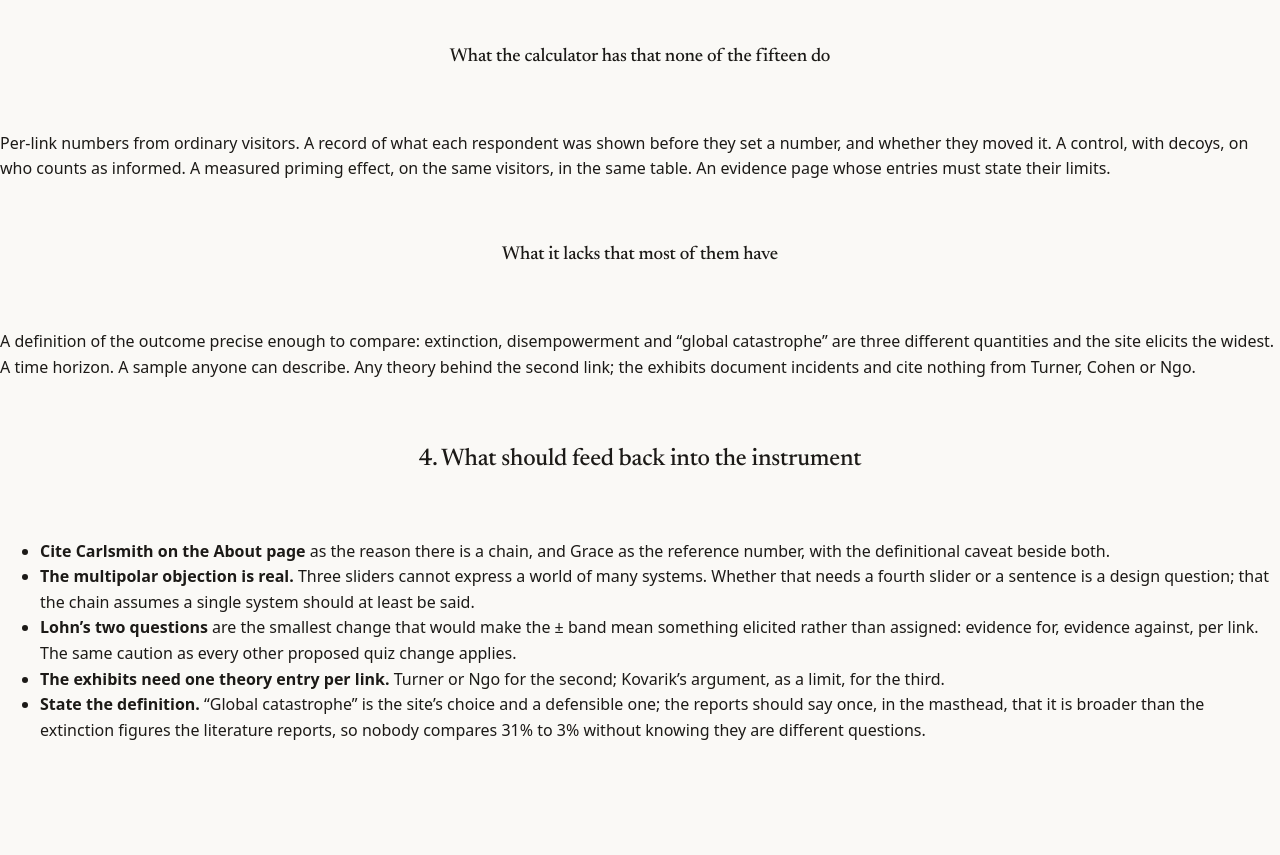
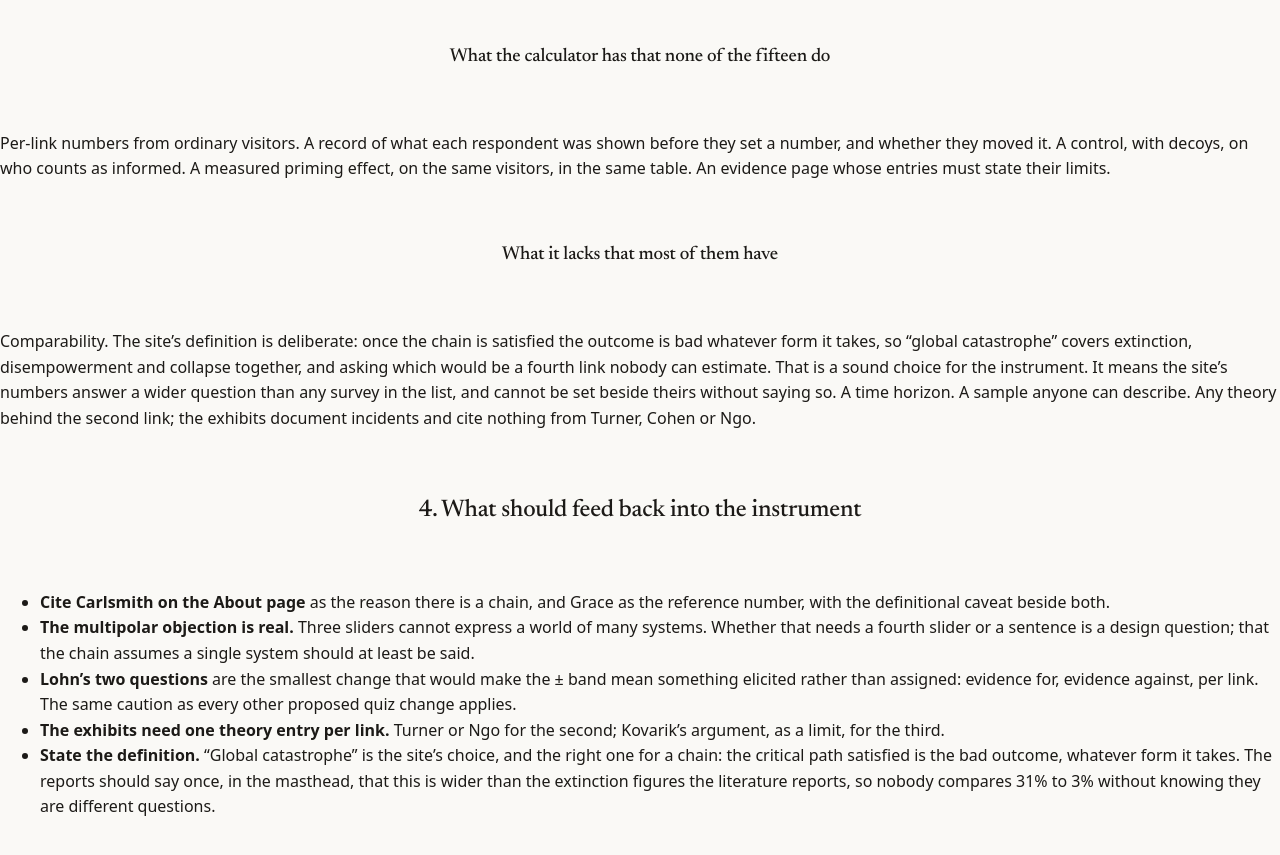
Before and after one commit to neoneye/pdoom-calculator, a Jekyll site: the page built from docs/2026-09-13-pdoom-literature.md, in a window 1280 px wide and 900 px high, scrolled down 9726 px. Shown: the top 855 px of the window. Built offline with Jekyll 4.4.1, drawn with Linux system fonts in a browser that asks for light colours; our own code applies the rules of GitHub Pages for plain Markdown files; before the commit the page ends 10549 px from its top, so only the background shows below that.

Commit message:
Literature note: the outcome definition is deliberate; the gap is comparability
Co-Authored-By: Claude Fable 5.1 <noreply@anthropic.com>

```diff
--- a/docs/2026-09-13-pdoom-literature.md
+++ b/docs/2026-09-13-pdoom-literature.md
@@ -343,9 +343,12 @@ same table. An evidence page whose entries must state their limits.
 
 ### What it lacks that most of them have
 
-A definition of the outcome precise enough to compare: extinction, disempowerment
-and "global catastrophe" are three different quantities and the site elicits the
-widest. A time horizon. A sample anyone can describe. Any theory behind the second
+Comparability. The site's definition is deliberate: once the chain is satisfied
+the outcome is bad whatever form it takes, so "global catastrophe" covers
+extinction, disempowerment and collapse together, and asking which would be a
+fourth link nobody can estimate. That is a sound choice for the instrument. It
+means the site's numbers answer a wider question than any survey in the list, and
+cannot be set beside theirs without saying so. A time horizon. A sample anyone can describe. Any theory behind the second
 link; the exhibits document incidents and cite nothing from Turner, Cohen or Ngo.
 
 ## 4. What should feed back into the instrument
@@ -360,7 +363,8 @@ link; the exhibits document incidents and cite nothing from Turner, Cohen or Ngo
   link. The same caution as every other proposed quiz change applies.
 - **The exhibits need one theory entry per link.** Turner or Ngo for the second;
   Kovarik's argument, as a limit, for the third.
-- **State the definition.** "Global catastrophe" is the site's choice and a
-  defensible one; the reports should say once, in the masthead, that it is broader
+- **State the definition.** "Global catastrophe" is the site's choice, and the
+  right one for a chain: the critical path satisfied is the bad outcome, whatever
+  form it takes. The reports should say once, in the masthead, that this is wider
   than the extinction figures the literature reports, so nobody compares 31% to 3%
   without knowing they are different questions.
```
